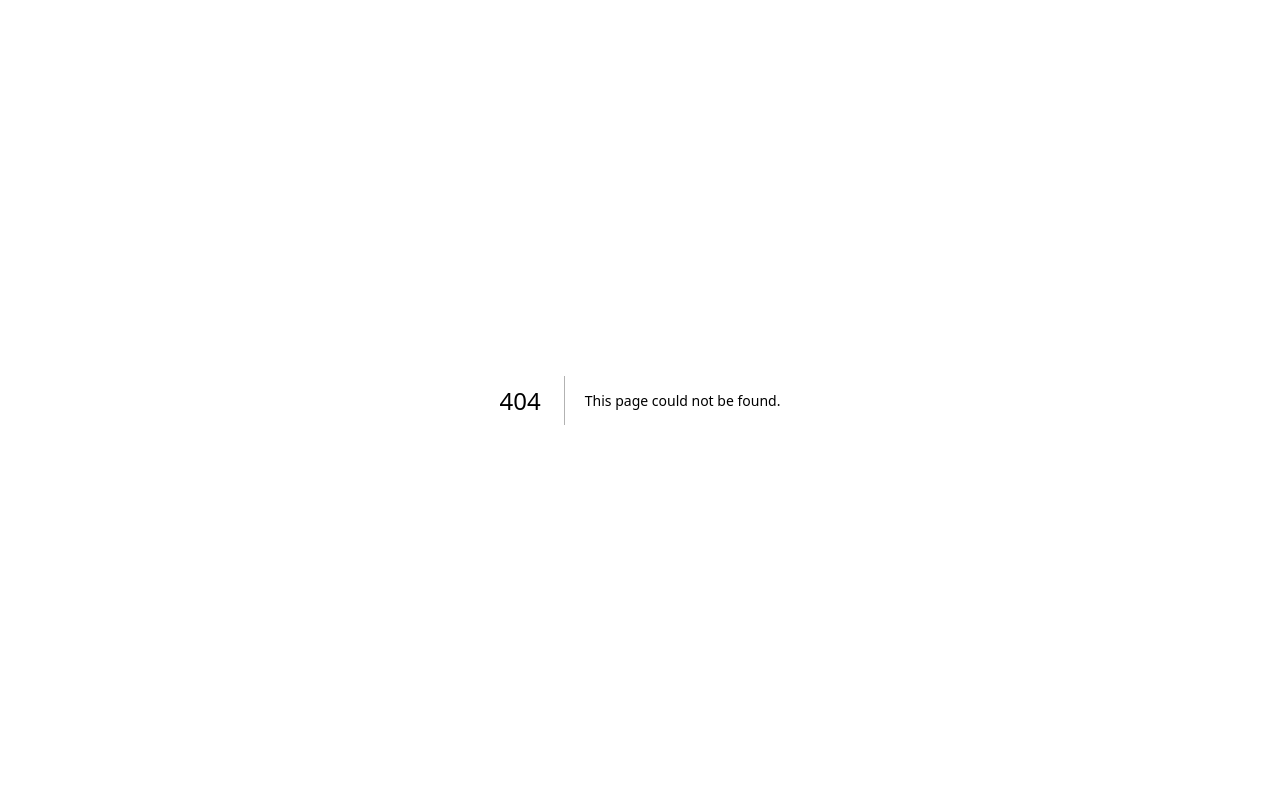
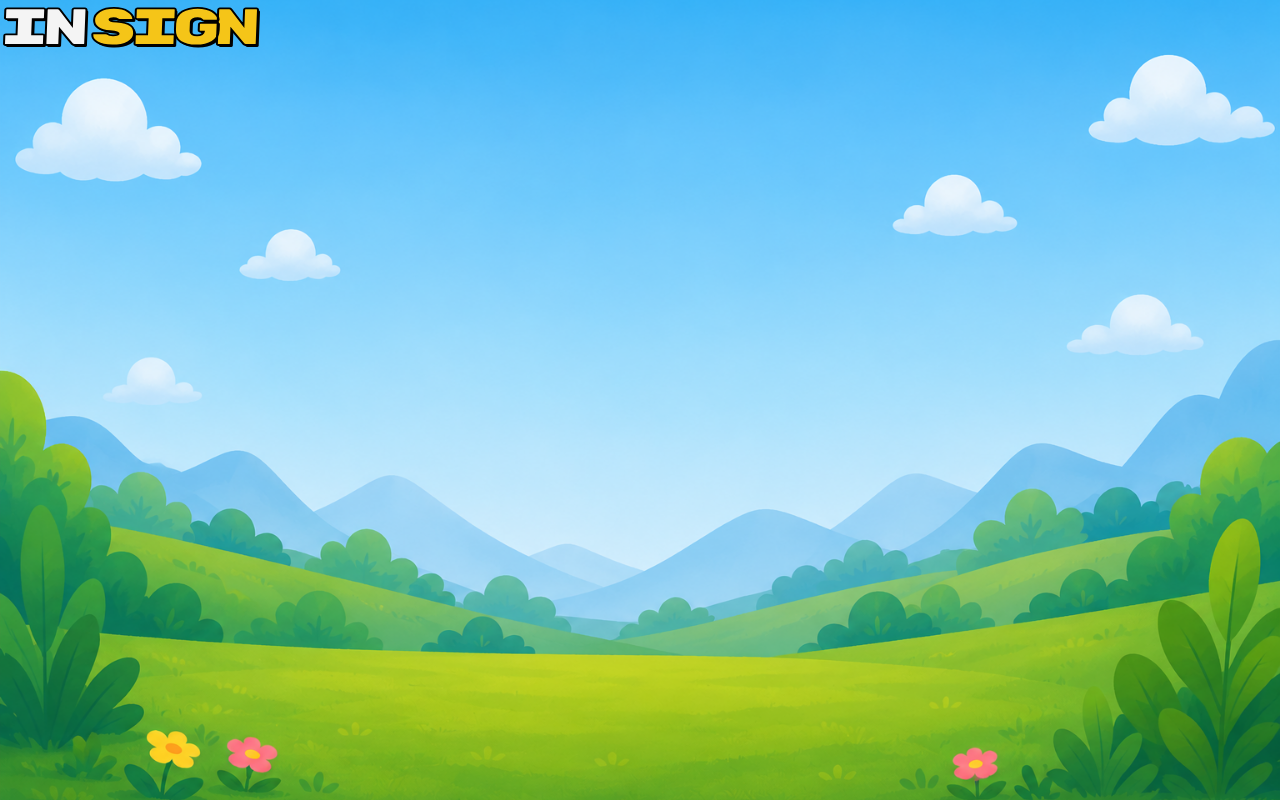
Before and after one commit to Skuerjuan/Insign, a Next.js app: page /login in a window 1280 px wide. Before the commit this address had no page. Built offline with nearby package versions, Linux system fonts and the light colour scheme.

Commit message:
seguir con el titulo

```diff
--- a/app/layout.tsx
+++ b/app/layout.tsx
@@ -1,5 +1,5 @@
 import type { Metadata } from "next";
-import { Geist, Geist_Mono } from "next/font/google";
+import { Geist, Geist_Mono, Rubik_Mono_One, Fredoka} from "next/font/google";
 import "./globals.css";
 
 const geistSans = Geist({
@@ -10,6 +10,19 @@ const geistSans = Geist({
 const geistMono = Geist_Mono({
   variable: "--font-geist-mono",
   subsets: ["latin"],
+});
+
+const rubikMono = Rubik_Mono_One({
+  variable: "--font-rubik-mono",
+  subsets: ["latin"],
+  weight: "400",
+});
+
+
+const fredoka = Fredoka({
+  subsets: ["latin"],
+  weight: ["700"],
+  variable: "--font-fredoka",
 });
 
 export const metadata: Metadata = {
@@ -25,9 +38,16 @@ export default function RootLayout({
   return (
     <html
       lang="en"
-      className={`${geistSans.variable} ${geistMono.variable} h-full antialiased`}
+      className={`
+        ${geistSans.variable}
+        ${geistMono.variable}
+        ${rubikMono.variable}
+        h-full antialiased
+      `}
     >
-      <body className="min-h-full flex flex-col">{children}</body>
+      <body className="min-h-full flex flex-col">
+        {children}
+      </body>
     </html>
   );
 }
--- /dev/null
+++ b/app/login/page.tsx
@@ -0,0 +1,12 @@
+import "./styles.css";
+
+export default function Login() {
+    return (
+        <div className="fondo">
+           <h1 className="logo">
+            <span className="blanco">In</span>
+            <span className="amarillo">Sign</span>
+           </h1>
+        </div>
+    );
+}
--- /dev/null
+++ b/app/login/styles.css
@@ -0,0 +1,45 @@
+.fondo {
+    background-image: url("/FondoInicioSesion.png");
+    background-size: cover;
+    background-position: center;
+    background-repeat: no-repeat;
+    width: 100vw;
+    height: 100vw;
+}
+
+html, body, #root{
+    margin: 0;
+    padding: 0;
+    width: 100%;
+    height: 100%;
+    overflow: hidden; /* Sirve para que no aparezca la barrita de scrollear */
+}
+
+.logo{
+  font-family: var(--font-rubik-mono);
+  font-size: 58px;
+  font-weight: 400;
+  letter-spacing: -8px;
+  line-height: 1;
+  display: flex;
+  align-items: center;
+  transform: scaleY(0.9);
+}
+
+.blanco,
+.amarillo{
+  display: inline-block;
+ -webkit-text-stroke: 2px #000;
+   text-shadow:
+    2px 2px 0 #000;
+   transform: skewX(-2deg);
+}
+
+.blanco{
+  color: #f4f4f4;
+}
+
+.amarillo{
+  color: #f5c518;
+  margin-left: 6px;
+}
--- a/app/page.tsx
+++ b/app/page.tsx
@@ -1,9 +1,10 @@
-
+import Link from "next/link";
 
 export default function Home() {
   return (
     <div>
       <h1 className="text-3xl font-bold underline">Hello world!</h1>
+      <Link href="/login">Ir a Log-in</Link>
     </div>
   );
 }
```
Also changed, not shown: public/FondoInicioSesion.png (added).
